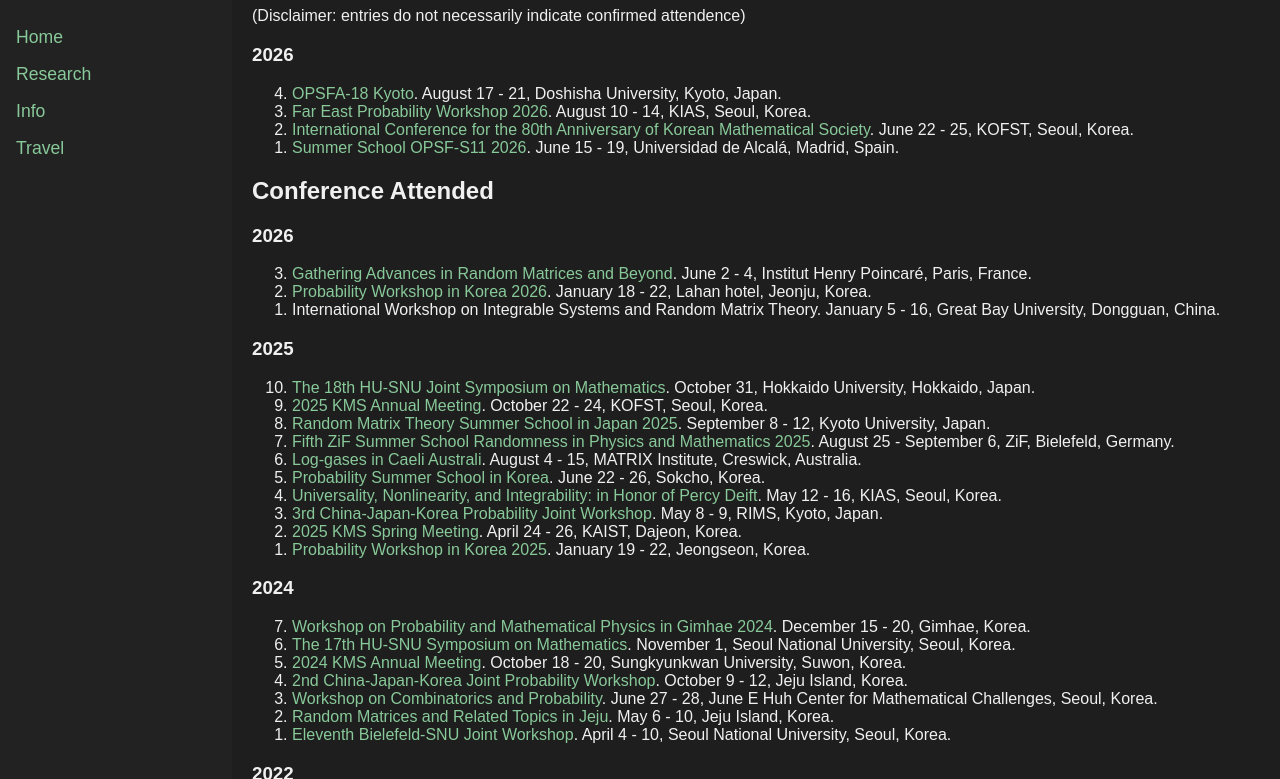
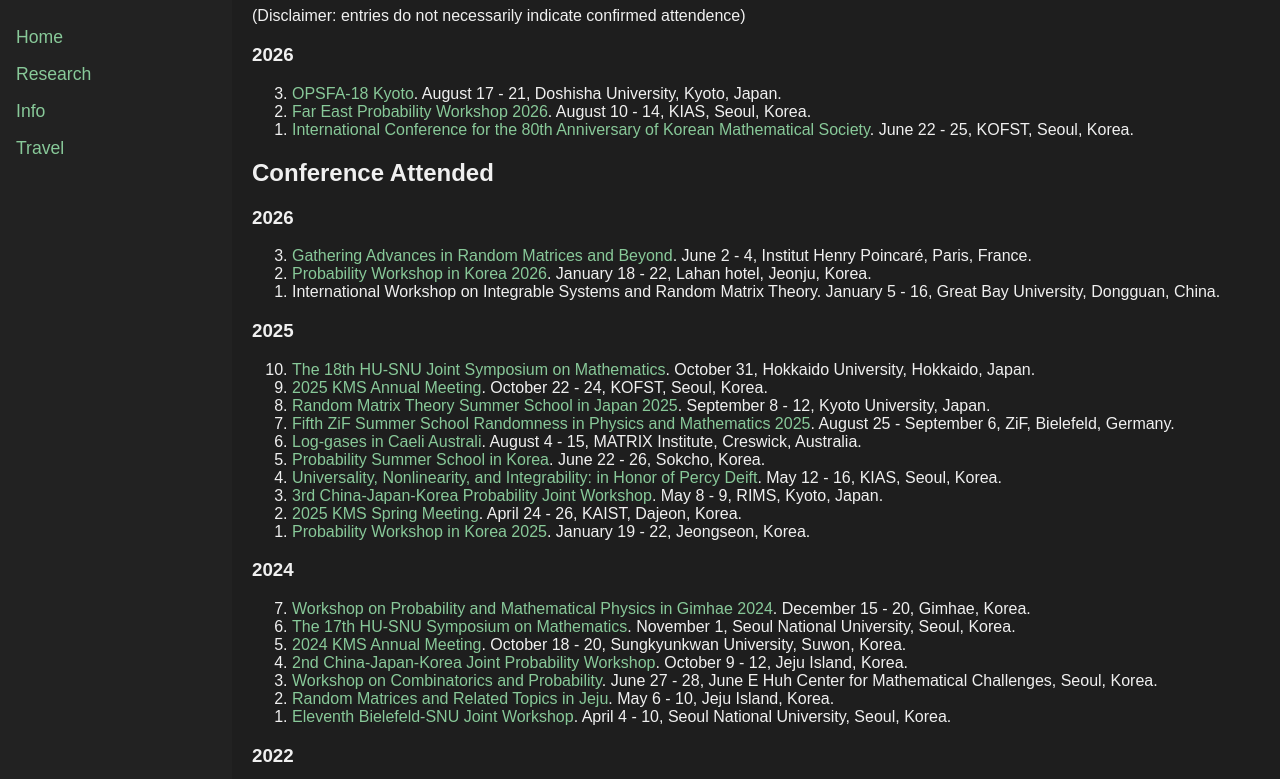
Before and after one commit to y-gJung/y-gJung.github.io, a Jekyll site: the page built from travel.md, in a window 1280 px wide and 900 px high, scrolled down 496 px, cut to the strip 121-900 px from the top of the window. Built offline with Jekyll 4.4.1, drawn with Linux system fonts in a browser that asks for light colours.

Commit message:
Update travel.md

```diff
--- a/travel.md
+++ b/travel.md
@@ -21,9 +21,6 @@
   </li>
   <li>
     <a href="https://www.kms.or.kr/conference/meeting/index.html?period=91">International Conference for the 80th Anniversary of Korean Mathematical Society</a>. June 22 - 25, KOFST, Seoul, Korea.
-  </li>
-  <li>
-    <a href="https://opsfa2026.web.uah.es/">Summer School OPSF-S11 2026</a>. June 15 - 19, Universidad de Alcalá, Madrid, Spain.
   </li>
 </ol>
 
```
